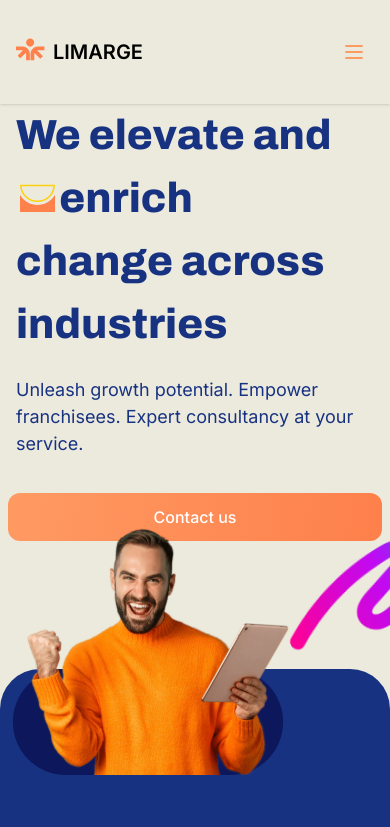
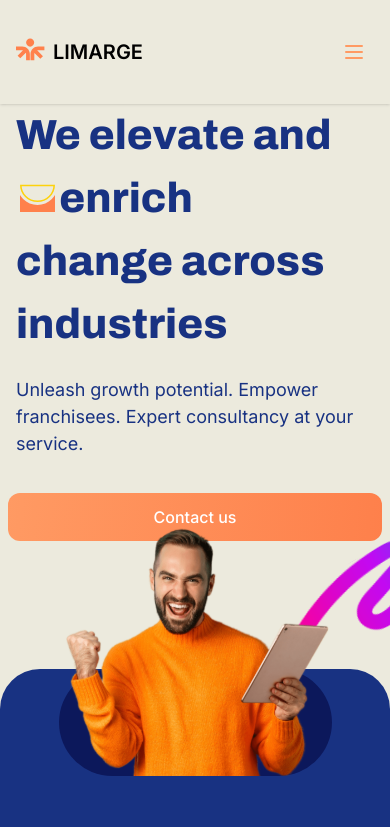
Before and after one commit to almondkiruthu/Limarge, a React (Vite) app in the folder client/: page / in a window 390 px wide. Shown: the top 827 px of the page. Built offline with nearby package versions, Linux system fonts and the light colour scheme; what prettier-plugin-tailwindcss would draw is missing.

Commit message:
Make the hero absolute image  responsive on xl screens

```diff
--- a/client/src/components/Hero.tsx
+++ b/client/src/components/Hero.tsx
@@ -67,11 +67,11 @@ const Hero = () => {
         </div>
 
         {/* Hero vibrant ribbon  */}
-        <div className="absolute bottom-[-5px] right-[-30px] xl:right-[-2.2%] xl:top-[10rem] 2xl:right-[0%] 2xl:top-[6.25rem]">
+        <div className="absolute bottom-[-5px] right-[-30px] xl:right-[-8%] xl:top-[13rem] 2xl:right-[0%] 2xl:top-[6.25rem]">
           <img
             src="./Hero/VibrantHeroLine.svg"
             alt="line"
-            className="w-[150px] xl:w-[90%] 2xl:w-[100%]"
+            className="w-[150px] xl:w-[70%] 2xl:w-[100%]"
           />
         </div>
       </div>
--- a/client/src/components/Heroextension.tsx
+++ b/client/src/components/Heroextension.tsx
@@ -4,12 +4,12 @@ const Heroextension = () => {
   return (
     <>
       <div className="flex-row-reverse rounded-t-[40px] bg-customBlue pb-[60px] xl:flex xl:justify-evenly 2xl:flex">
-        <div className="user-bg relative xl:ml-[10rem]">
-          <div className="-z-10 px-[0px] xl:pl-[0rem] 2xl:mr-[200px] 2xl:pl-0">
+        <div className="user-bg relative mx-auto  xl:ml-[8rem]">
+          <div className="-z-10 px-[15%] xl:px-0 xl:pl-[0rem] 2xl:mr-[200px] 2xl:pl-0">
             <img
               src="./Heroextension/UserBg.svg"
               alt="ClientsBackground"
-              className="h-[105.311px] w-[296.01px] xl:h-[100%] xl:w-[70%] 2xl:w-[100%]"
+              className="h-full w-full xl:h-[100%] xl:w-[90%] 2xl:w-[100%]"
             />
           </div>
           <motion.div
@@ -21,7 +21,7 @@ const Heroextension = () => {
             <img
               src="./Heroextension/User.svg"
               alt="HappyClient"
-              className="h-full"
+              className="h-full object-cover px-[10%] xl:px-0"
             />
           </motion.div>
         </div>
```
